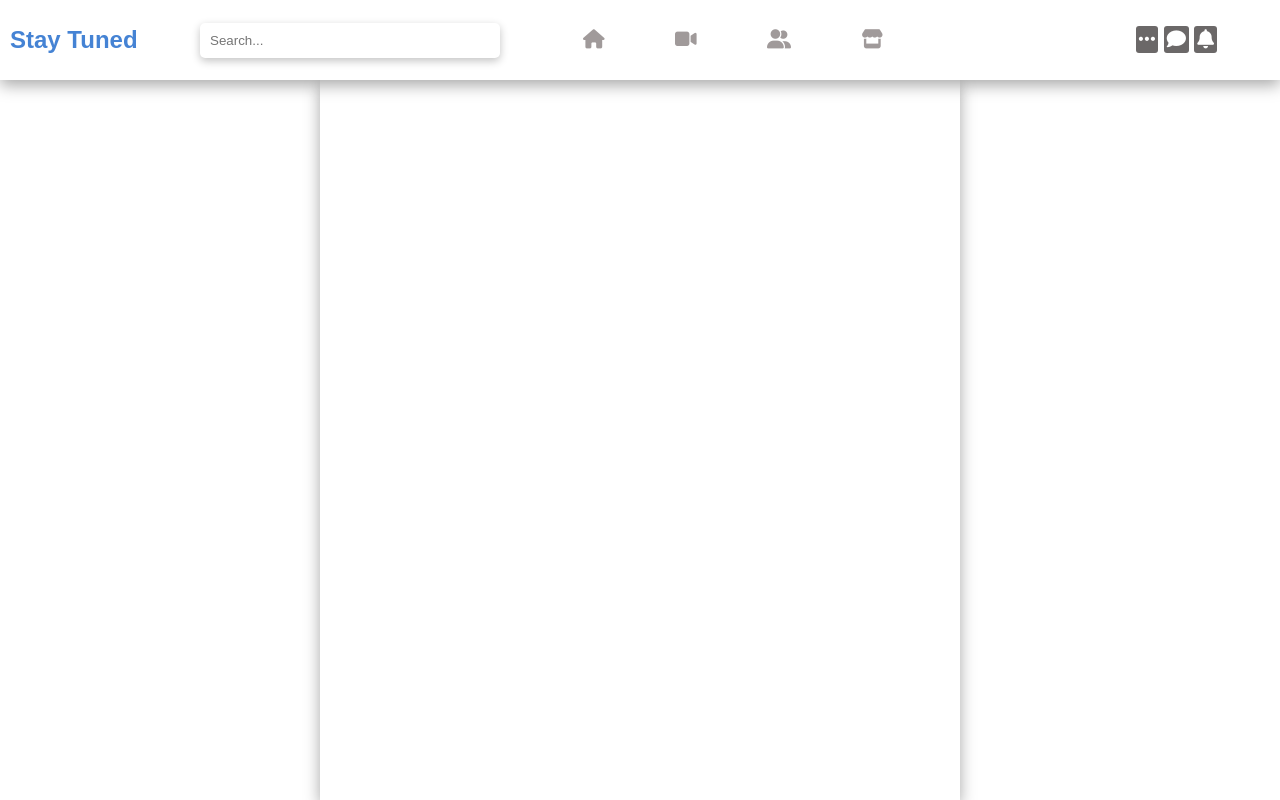
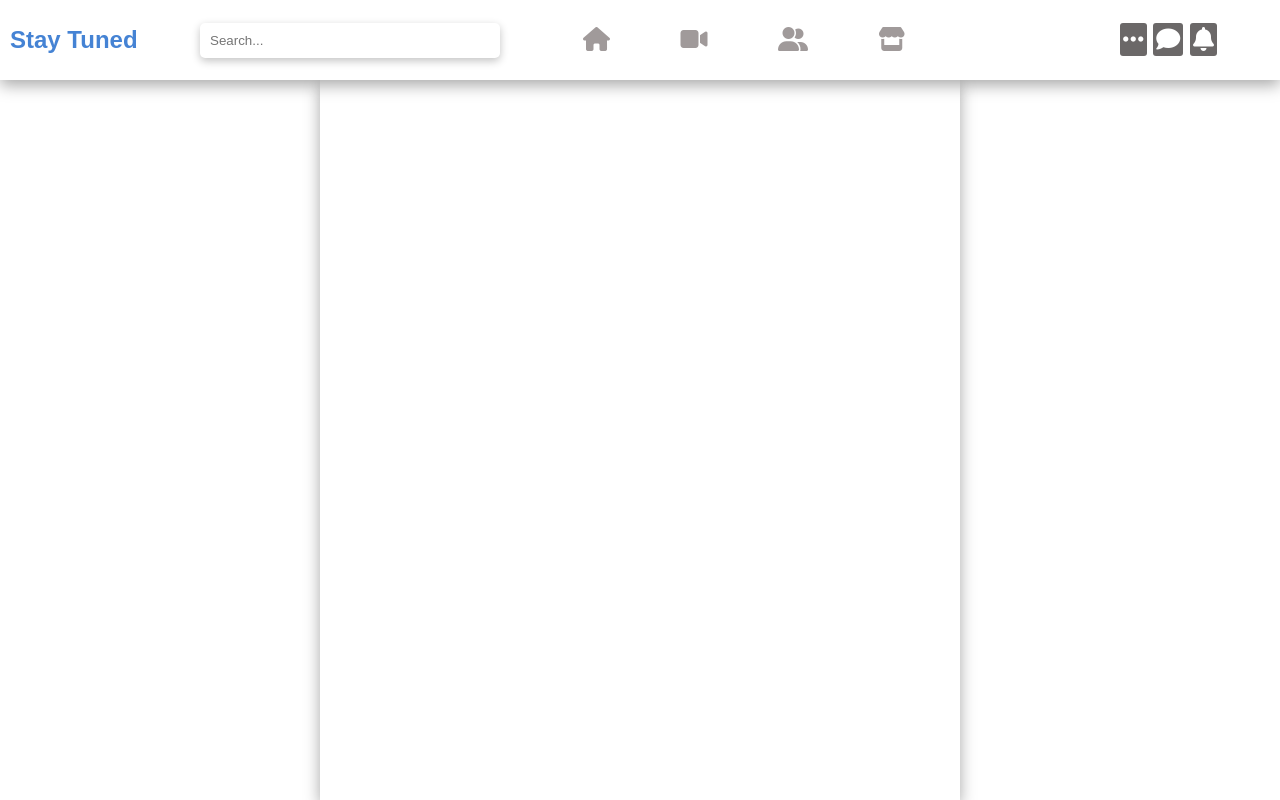
Before and after one commit to olivercharlie30/StayTuned-App, a PHP site: page / in a window 1280 px wide. Run offline with PHP 8.4, Linux system fonts and the light colour scheme.

Commit message:
i changed font-size to x-large

```diff
--- a/css/index.css
+++ b/css/index.css
@@ -61,7 +61,7 @@ navbar .navbarProfile{
     position: absolute;
     margin: 30px;
     padding: 3px;
-    font-size: larger;
+    font-size: x-large;
     cursor: pointer;
     transition: 0.8s;
     right: 30px;
@@ -80,7 +80,7 @@ navbar .navbarProfile{
     margin: 30px;
     color: rgb(160, 154, 154);
     padding: 3px;
-    font-size: larger;
+    font-size:x-large;
     cursor: pointer;
     transition: 0.8s;
 }
--- a/index.html
+++ b/index.html
@@ -28,7 +28,9 @@
         </navbar>
         <leftbar></leftbar>
         <rightbar></rightbar>
-        <content></content>
+        <content>
+            <div></div>
+        </content>
     </div>
 </body>
 </html>
```
